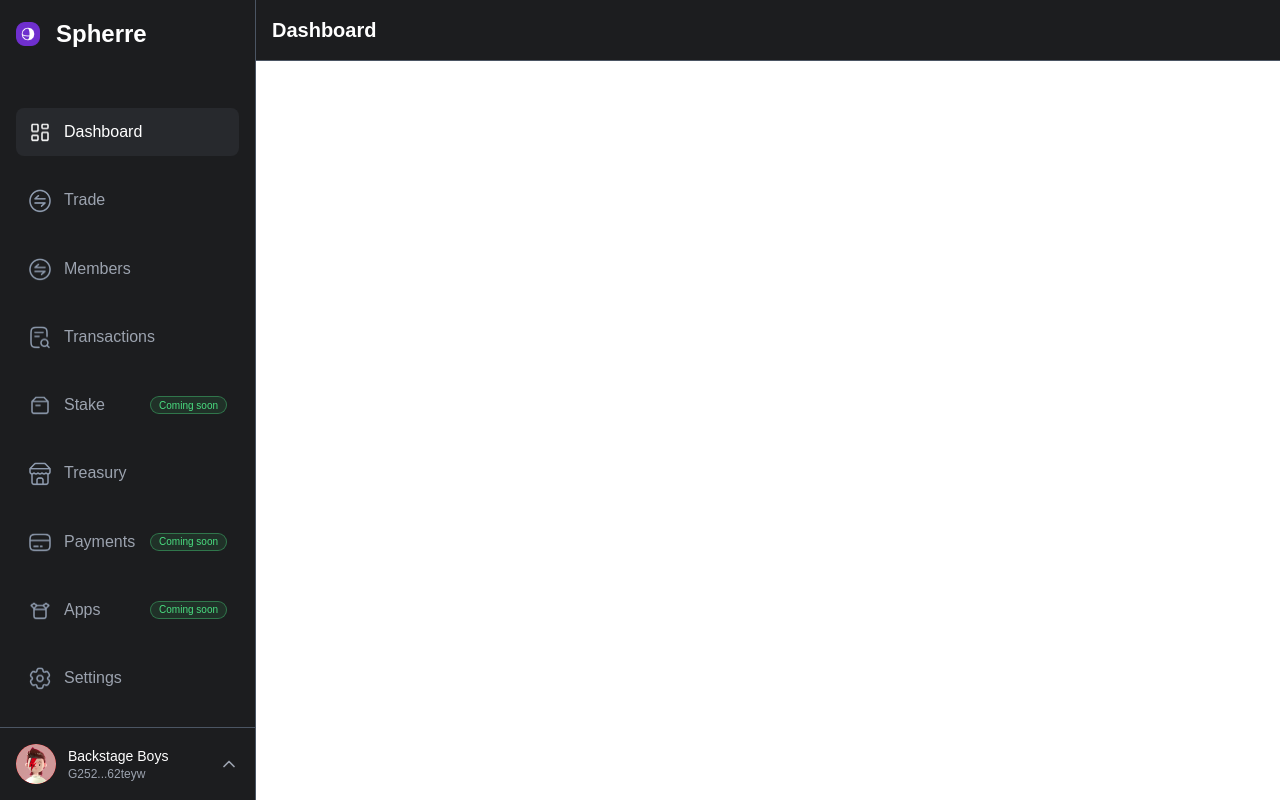
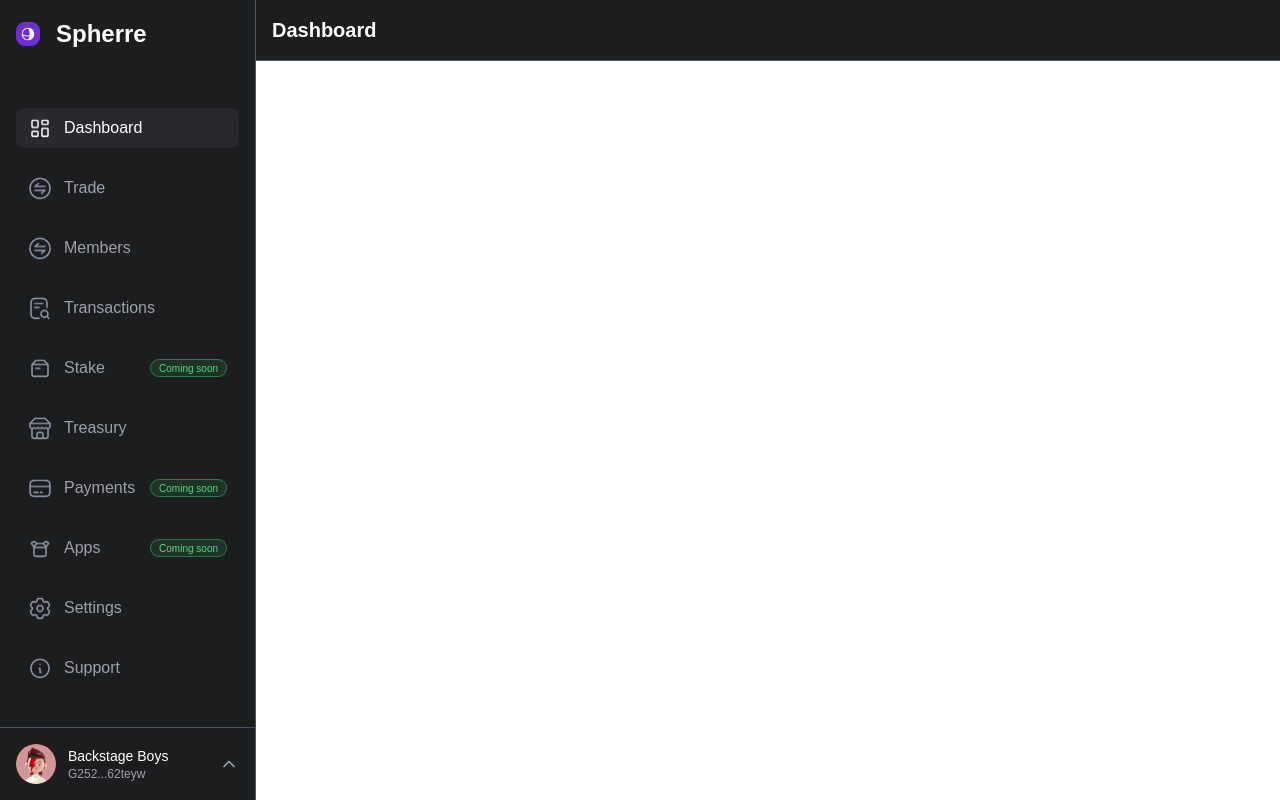
Before and after one commit to Spherre-Labs/spherre-dapp, a Next.js app in the folder frontend/: page /dapp in a window 1280 px wide. Built offline with nearby package versions, Linux system fonts and the light colour scheme.

Commit message:
fix sidemenu ison size bug

```diff
--- a/frontend/app/dapp/Sidebar.tsx
+++ b/frontend/app/dapp/Sidebar.tsx
@@ -67,9 +67,8 @@ const Sidebar = () => {
   return (
     <aside
       id="sidebar"
-      className={`fixed top-0 left-0 h-screen bg-[#1c1d1f] text-white border-r-[1px] border-gray-600 transition-all duration-300 z-10 ${
-        expanded ? 'w-64' : 'w-16'
-      }`}
+      className={`fixed top-0 left-0 h-screen bg-[#1c1d1f] text-white border-r-[1px] border-gray-600 transition-all duration-300 z-10 ${expanded ? 'w-64' : 'w-16'
+        }`}
       onMouseEnter={() => setExpanded(true)}
       onMouseLeave={() => setExpanded(false)}
     >
@@ -93,22 +92,35 @@ const Sidebar = () => {
             <li
               key={item.name}
               onClick={() => handleNavClick(item.name)}
-              className={`flex items-center cursor-pointer p-3 rounded-lg transition-all ${
-                expanded ? 'gap-3' : 'justify-center'
-              } ${
-                activePage === item.name
+              className={`flex items-center cursor-pointer p-3 rounded-lg transition-all ${expanded ? 'gap-3' : 'justify-center'
+                } ${activePage === item.name
                   ? 'bg-[#27292D] text-white'
                   : 'text-gray-400'
-              }`}
+                }`}
+              style={{
+                width: expanded ? 'auto' : '40px', // Ensure enough space for icons when collapsed
+                height: '40px', // Fixed height for consistency
+              }}
             >
-              <div className="relative">
+              <div
+                className="relative flex items-center justify-center"
+                style={{
+                  width: expanded ? 'auto' : '40px', // Adjust width for collapsed state
+                  height: '40px', // Fixed height for icons
+                }}
+              >
                 <Image
                   src={item.icon}
                   alt={item.name}
-                  width={expanded ? 24 : 40}
-                  height={expanded ? 24 : 40}
+                  width={expanded ? 24 : 30} // Dynamically adjust icon size
+                  height={expanded ? 24 : 30} // Dynamically adjust icon size
+                  className="transition-all duration-300" // Smooth transition for size changes
                 />
-                {item.notification}
+                {item.notification && expanded && (
+                  <span className="absolute top-0 right-0 text-[10px] bg-red-500 text-white rounded-full px-1">
+                    {item.notification}
+                  </span>
+                )}
               </div>
 
               {expanded && (
```
